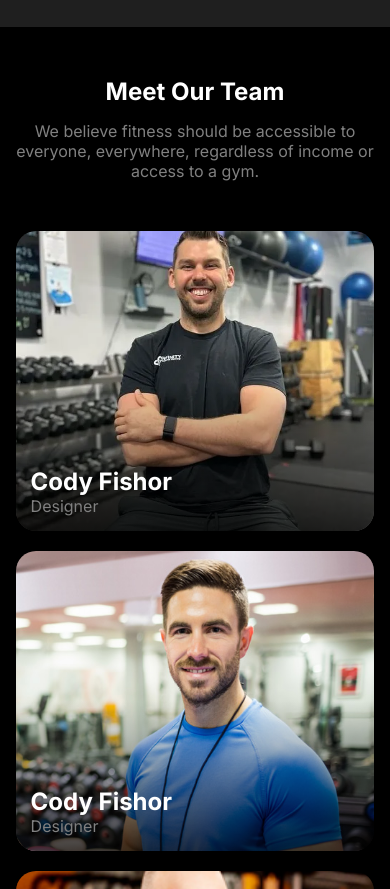
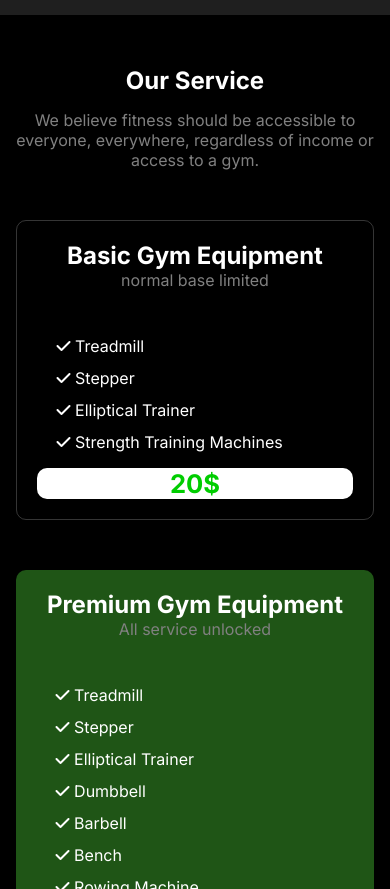
Before and after one commit to shamimranapro85/assignment2, a plain HTML site: page index.html in a window 390 px wide. Shown: the part 3852-4741 px from the top of the page. Drawn offline with Linux system fonts and the light colour scheme.

Commit message:
extra section add and responsive only small device and big device

```diff
--- a/index.html
+++ b/index.html
@@ -121,7 +121,7 @@
     </section>
     <section class="BMI_calculator">
       <div class="AllTitles container">
-        <h1>Change Your Habits</h1>
+        <h1>BMI Calculator</h1>
         <p>
           We believe fitness should be accessible to everyone, everywhere,
           regardless of income or <br />
@@ -193,7 +193,75 @@
       </div>
     </section>
 
+    <section class="ourservice">
+      <div class="container">
+        <div class="AllTitles">
+          <h1>Our Service</h1>
+          <p>
+            We believe fitness should be accessible to everyone, everywhere,
+            regardless of income or <br />
+            access to a gym.
+          </p>
+        </div>
+        <div class="servicesAll">
+          <div class="service_box1">
+            <div>
+              <h1> Basic Gym Equipment</h1>
+            <p>normal base limited</p>
+            </div>
+            <ul>
+              <li><i class="fa-solid fa-check"></i>  Treadmill</li>
+              <li><i class="fa-solid fa-check"></i>  Stepper</li>
+              <li><i class="fa-solid fa-check"></i>  Elliptical Trainer</li>
+              <li><i class="fa-solid fa-check"></i>  Strength Training Machines</li>
+          </ul>
 
+          <span class="price">20$</span>
+
+          </div>
+          <div class="service_box1">
+            <div>
+              <h1> Premium Gym Equipment</h1>
+            <p>All service unlocked</p>
+            </div>
+            <ul>
+              <li><i class="fa-solid fa-check"></i>  Treadmill</li>
+              <li><i class="fa-solid fa-check"></i>  Stepper</li>
+              <li><i class="fa-solid fa-check"></i>  Elliptical Trainer</li>
+              <li><i class="fa-solid fa-check"></i>  Dumbbell</li>
+              <li><i class="fa-solid fa-check"></i>  Barbell</li>
+              <li><i class="fa-solid fa-check"></i>  Bench</li>
+              <li><i class="fa-solid fa-check"></i>  Rowing Machine</li>
+              <li><i class="fa-solid fa-check"></i>  Pull-Up Bar</li>
+              <li><i class="fa-solid fa-check"></i>  Cable Machine</li>
+              <li><i class="fa-solid fa-check"></i>  Strength Training Machines</li>
+          </ul>
+
+
+          <span class="price">120$</span>
+          </div>
+          <div class="service_box1">
+            <div>
+              <h1> Midd Gym Equipment</h1>
+            <p>some service limited</p>
+            </div>
+            <ul>
+              <li><i class="fa-solid fa-check"></i>  Treadmill</li>
+              <li><i class="fa-solid fa-check"></i>  Stepper</li>
+              <li><i class="fa-solid fa-check"></i>  Elliptical Trainer</li>
+              <li><i class="fa-solid fa-check"></i>  Strength Training Machines</li>
+              <li><i class="fa-solid fa-check"></i>  Bench</li>
+              <li><i class="fa-solid fa-check"></i>  Rowing Machine</li>
+              <li><i class="fa-solid fa-check"></i>  Pull-Up Bar</li>
+          </ul>
+          <span class="price">50$</span>
+
+
+          </div>
+
+        </div>
+      </div>
+    </section>
     <section class="outTeam">
       <div class="container">
         <div class="AllTitles">
@@ -260,7 +328,7 @@
         <div class="footer_div2">
 
           <div class="footer_details2">
-            <h1>Get Started</h1>
+            <h3>Get Started</h3>
             <span>
               <a href="#">service</a><br>
               <a href="#">Contact Us</a><br>
@@ -270,7 +338,7 @@
             </span>
           </div>
           <div class="footer_details2">
-            <h1>Get Started</h1>
+            <h3>Get Started</h3>
             <span>
               <a href="#">Fitness</a><br>
               <a href="#">Platform</a><br>
--- a/styles/responsive media.css
+++ b/styles/responsive media.css
@@ -23,7 +23,13 @@
   .banner > * {
     width: 100%;
   }
-
+  table {
+    width: 300px;
+  }
+  .gridForm > input,
+select {
+  font-size: 10px;
+}
   .btnss {
     width: 100%;
     display: flex;
@@ -120,6 +126,14 @@ footer>div>div{
   text-align: start;
 }
 
+.servicesAll{
+  flex-direction: column;
+
+  justify-content: center;
+  gap: 50px;
+
+}
+
 }
 
 @media screen and (min-width: 577px) and (max-width: 768px) {
--- a/styles/style.css
+++ b/styles/style.css
@@ -321,6 +321,7 @@ select {
   padding: 10px;
   outline: none;
   border: none;
+
   border-radius: 8px;
   color: whitesmoke;
 }
@@ -404,6 +405,8 @@ footer > div>div a{
 footer > div>.footer_div2{
   display: flex;
   gap: 30px;
+  justify-content: center;
+
 
 }
 footer>div>div{
@@ -423,3 +426,55 @@ hr{
   margin: 20px 0;
   border-bottom: .2px  solid rgba(78, 78, 78, 0.59) ;
 }
+
+
+/* advanced service */
+
+
+.servicesAll{
+  display: flex;
+
+  justify-content: center;
+  gap: 50px;
+
+}
+
+.servicesAll>div{
+
+  display: flex;
+  flex-direction: column;
+  justify-content: space-around;
+  gap: 10px;
+
+  border: 1px solid rgba(255, 255, 255, 0.206);
+  padding: 20px;
+  border-radius: 10px;
+}
+li{
+  list-style: none;
+}
+.service_box1>ul{
+padding: 0px 20px;
+  line-height: 2;
+
+}
+.service_box1>div{
+  padding-bottom: 30px;
+  text-align: center;
+}
+.price{
+  color: rgb(0, 205, 0);
+  font-weight: bold;
+  text-align: center;
+  background-color: white;
+  border-radius: 10px;
+  font-size: 1.6rem;
+}
+.servicesAll>div:nth-child(2){
+  background-color: #56e63c5e;
+  border: none;
+}
+
+.ourservice{
+  padding: 1px 0;
+}
```
